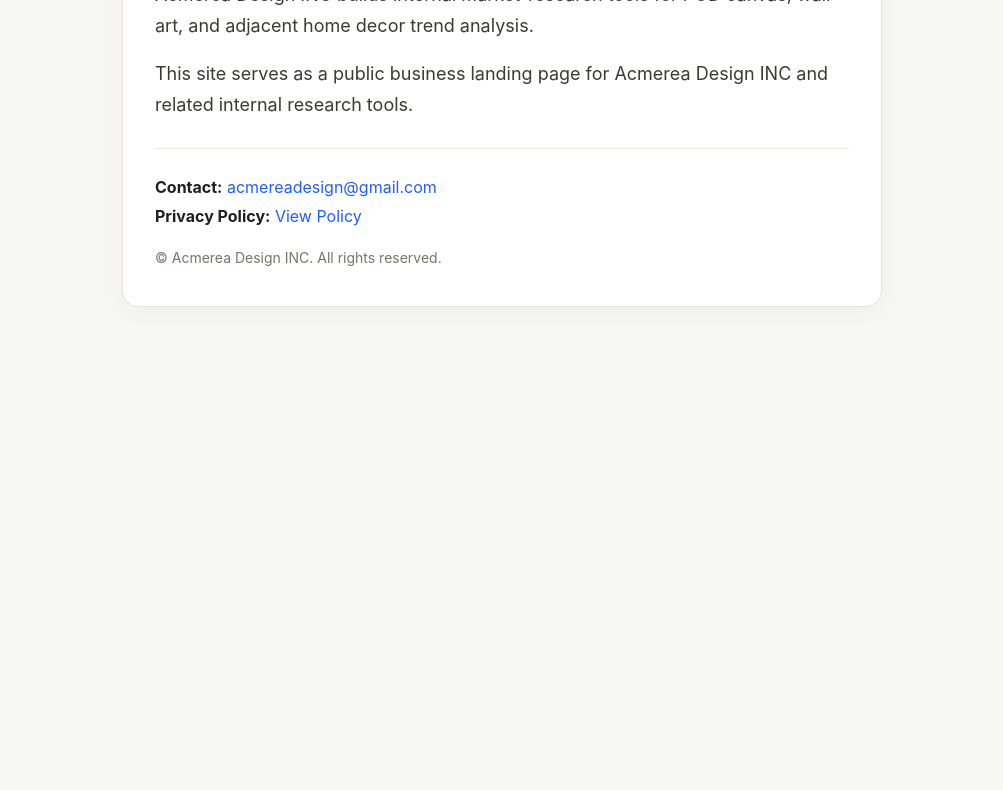
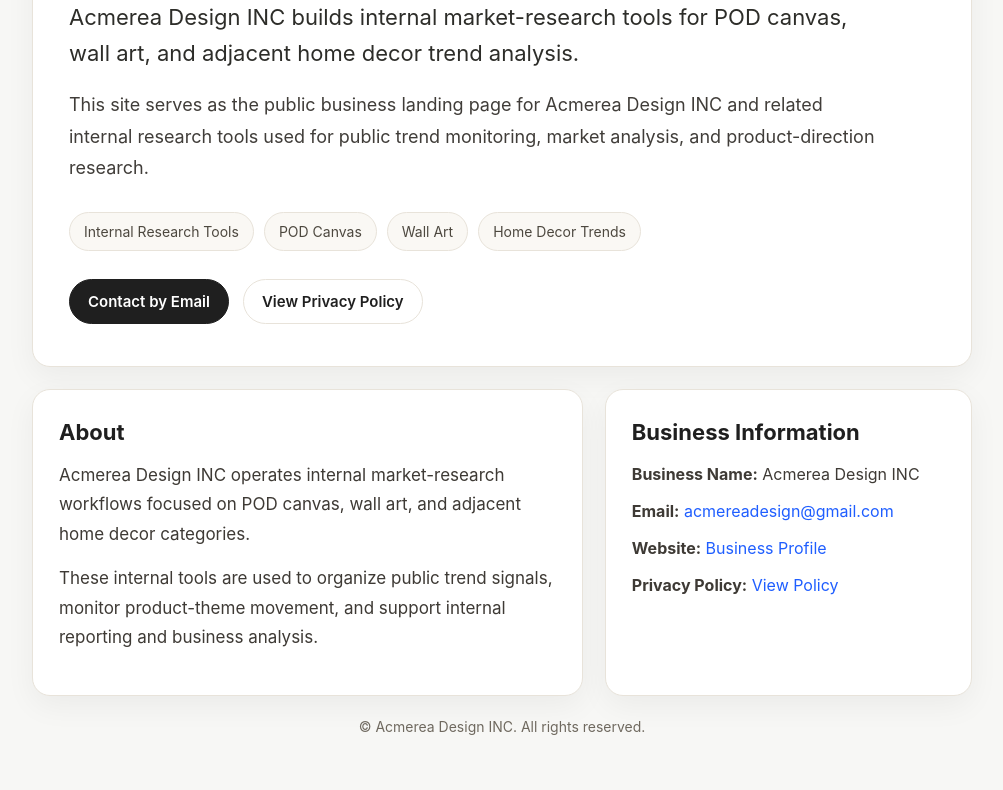
Before and after one commit to acmereacapital-T/acmerea-pod-canvas-radar, a plain HTML site: page index.html in a window 1280 px wide. Shown: the part 225-1015 px from the top of the page, without its empty margins (138-1141 px from the left). Before the commit the page ends 800 px from the top, so only its background shows below. Drawn offline with Linux system fonts and the light colour scheme.

Commit message:
index.html

```diff
--- a/index.html
+++ b/index.html
@@ -9,58 +9,30 @@
     content="Acmerea Design INC builds internal market-research tools for POD canvas, wall art, and adjacent home decor trend analysis."
   />
   <style>
+    :root {
+      --bg: #f7f7f5;
+      --card: #ffffff;
+      --text: #1f1f1f;
+      --subtle: #6f695f;
+      --line: #e8e3da;
+      --link: #1f5eff;
+      --shadow: 0 10px 30px rgba(0, 0, 0, 0.05);
+      --radius: 18px;
+    }
+
+    * {
+      box-sizing: border-box;
+    }
+
     body {
       margin: 0;
       font-family: -apple-system, BlinkMacSystemFont, "Segoe UI", Roboto, Arial, sans-serif;
-      background: #f7f7f5;
-      color: #1f1f1f;
-    }
-
-    .wrap {
-      max-width: 760px;
-      margin: 0 auto;
-      padding: 72px 24px;
-    }
-
-    .card {
-      background: #ffffff;
-      border: 1px solid #e7e3dc;
-      border-radius: 16px;
-      padding: 40px 32px;
-      box-shadow: 0 8px 30px rgba(0, 0, 0, 0.04);
-    }
-
-    .eyebrow {
-      font-size: 13px;
-      letter-spacing: 0.08em;
-      text-transform: uppercase;
-      color: #7a7468;
-      margin-bottom: 14px;
-    }
-
-    h1 {
-      font-size: 40px;
-      line-height: 1.1;
-      margin: 0 0 18px;
-    }
-
-    p {
-      font-size: 18px;
-      line-height: 1.7;
-      margin: 0 0 18px;
-      color: #3a3a36;
-    }
-
-    .meta {
-      margin-top: 28px;
-      padding-top: 24px;
-      border-top: 1px solid #ece8e1;
-      font-size: 16px;
-      line-height: 1.8;
+      background: var(--bg);
+      color: var(--text);
     }
 
     a {
-      color: #1f5eff;
+      color: var(--link);
       text-decoration: none;
     }
 
@@ -68,38 +40,265 @@
       text-decoration: underline;
     }
 
+    .wrap {
+      max-width: 980px;
+      margin: 0 auto;
+      padding: 32px 20px 72px;
+    }
+
+    .topbar {
+      display: flex;
+      justify-content: space-between;
+      align-items: center;
+      gap: 16px;
+      margin-bottom: 28px;
+      color: var(--subtle);
+      font-size: 14px;
+    }
+
+    .brand {
+      font-weight: 600;
+      color: var(--text);
+    }
+
+    .nav {
+      display: flex;
+      gap: 18px;
+      flex-wrap: wrap;
+    }
+
+    .hero-card,
+    .section-card {
+      background: var(--card);
+      border: 1px solid var(--line);
+      border-radius: var(--radius);
+      box-shadow: var(--shadow);
+    }
+
+    .hero-card {
+      padding: 42px 36px;
+      margin-bottom: 22px;
+    }
+
+    .eyebrow {
+      display: inline-block;
+      font-size: 13px;
+      letter-spacing: 0.08em;
+      text-transform: uppercase;
+      color: var(--subtle);
+      margin-bottom: 16px;
+    }
+
+    h1 {
+      margin: 0 0 18px;
+      font-size: 48px;
+      line-height: 1.06;
+      letter-spacing: -0.03em;
+    }
+
+    .lead {
+      font-size: 22px;
+      line-height: 1.65;
+      color: #2d2d29;
+      margin: 0 0 18px;
+      max-width: 820px;
+    }
+
+    .subcopy {
+      font-size: 18px;
+      line-height: 1.75;
+      color: #403d39;
+      margin: 0 0 28px;
+      max-width: 820px;
+    }
+
+    .badge-row {
+      display: flex;
+      flex-wrap: wrap;
+      gap: 10px;
+      margin-bottom: 28px;
+    }
+
+    .badge {
+      padding: 10px 14px;
+      border: 1px solid var(--line);
+      border-radius: 999px;
+      background: #faf8f4;
+      font-size: 14px;
+      color: #4d483f;
+    }
+
+    .cta-row {
+      display: flex;
+      flex-wrap: wrap;
+      gap: 14px;
+      align-items: center;
+    }
+
+    .btn {
+      display: inline-flex;
+      align-items: center;
+      justify-content: center;
+      padding: 12px 18px;
+      border-radius: 999px;
+      border: 1px solid var(--line);
+      background: #fff;
+      color: var(--text);
+      font-size: 15px;
+      font-weight: 600;
+      text-decoration: none;
+    }
+
+    .btn.primary {
+      background: var(--text);
+      color: #fff;
+      border-color: var(--text);
+    }
+
+    .grid {
+      display: grid;
+      grid-template-columns: 1.2fr 0.8fr;
+      gap: 22px;
+    }
+
+    .section-card {
+      padding: 28px 26px;
+    }
+
+    h2 {
+      margin: 0 0 14px;
+      font-size: 22px;
+      line-height: 1.3;
+    }
+
+    p {
+      margin: 0 0 14px;
+      font-size: 17px;
+      line-height: 1.75;
+      color: #3e3a35;
+    }
+
+    ul {
+      margin: 0;
+      padding-left: 20px;
+      color: #3e3a35;
+    }
+
+    li {
+      margin-bottom: 10px;
+      font-size: 16px;
+      line-height: 1.7;
+    }
+
+    .meta-list div {
+      margin-bottom: 10px;
+      font-size: 16px;
+      line-height: 1.7;
+      color: #3e3a35;
+      word-break: break-word;
+    }
+
     .footer {
-      margin-top: 18px;
+      margin-top: 22px;
+      text-align: center;
       font-size: 14px;
-      color: #7a7468;
+      color: var(--subtle);
+    }
+
+    @media (max-width: 860px) {
+      .grid {
+        grid-template-columns: 1fr;
+      }
+
+      .hero-card {
+        padding: 34px 24px;
+      }
+
+      h1 {
+        font-size: 38px;
+      }
+
+      .lead {
+        font-size: 20px;
+      }
+
+      .subcopy {
+        font-size: 17px;
+      }
+
+      .topbar {
+        align-items: flex-start;
+        flex-direction: column;
+      }
     }
   </style>
 </head>
 <body>
   <div class="wrap">
-    <div class="card">
-      <div class="eyebrow">Business Profile</div>
+    <div class="topbar">
+      <div class="brand">Acmerea Design INC</div>
+      <div class="nav">
+        <a href="#about">About</a>
+        <a href="#contact">Contact</a>
+        <a href="./privacy.html">Privacy Policy</a>
+      </div>
+    </div>
+
+    <section class="hero-card">
+      <div class="eyebrow">Official Business Profile</div>
 
       <h1>Acmerea Design INC</h1>
 
-      <p>
+      <p class="lead">
         Acmerea Design INC builds internal market-research tools for POD canvas,
         wall art, and adjacent home decor trend analysis.
       </p>
 
-      <p>
-        This site serves as a public business landing page for Acmerea Design INC
-        and related internal research tools.
+      <p class="subcopy">
+        This site serves as the public business landing page for Acmerea Design INC
+        and related internal research tools used for public trend monitoring,
+        market analysis, and product-direction research.
       </p>
 
-      <div class="meta">
-        <div><strong>Contact:</strong> <a href="mailto:acmereadesign@gmail.com">acmereadesign@gmail.com</a></div>
-        <div><strong>Privacy Policy:</strong> <a href="./privacy.html">View Policy</a></div>
+      <div class="badge-row">
+        <div class="badge">Internal Research Tools</div>
+        <div class="badge">POD Canvas</div>
+        <div class="badge">Wall Art</div>
+        <div class="badge">Home Decor Trends</div>
       </div>
 
-      <div class="footer">
-        © Acmerea Design INC. All rights reserved.
+      <div class="cta-row">
+        <a class="btn primary" href="mailto:acmereadesign@gmail.com">Contact by Email</a>
+        <a class="btn" href="./privacy.html">View Privacy Policy</a>
       </div>
+    </section>
+
+    <div class="grid">
+      <section class="section-card" id="about">
+        <h2>About</h2>
+        <p>
+          Acmerea Design INC operates internal market-research workflows focused on
+          POD canvas, wall art, and adjacent home decor categories.
+        </p>
+        <p>
+          These internal tools are used to organize public trend signals, monitor
+          product-theme movement, and support internal reporting and business analysis.
+        </p>
+      </section>
+
+      <section class="section-card" id="contact">
+        <h2>Business Information</h2>
+        <div class="meta-list">
+          <div><strong>Business Name:</strong> Acmerea Design INC</div>
+          <div><strong>Email:</strong> <a href="mailto:acmereadesign@gmail.com">acmereadesign@gmail.com</a></div>
+          <div><strong>Website:</strong> <a href="./index.html">Business Profile</a></div>
+          <div><strong>Privacy Policy:</strong> <a href="./privacy.html">View Policy</a></div>
+        </div>
+      </section>
+    </div>
+
+    <div class="footer">
+      © Acmerea Design INC. All rights reserved.
     </div>
   </div>
 </body>
```
